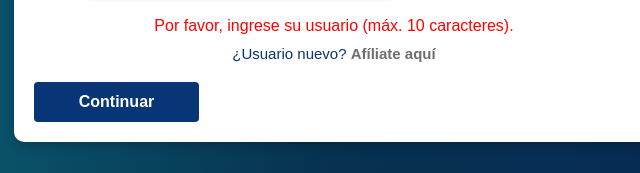
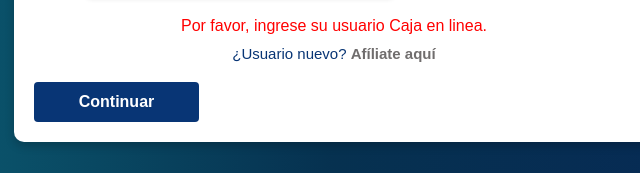
Before and after one commit to Ula0709/promscajaahrro, a plain HTML site: page user.html in a window 1280 px wide. Both pictures are taken after a click on the button "Continuar". Shown: the part 241-414 px from the top of the page, 306-946 px from the left. Drawn offline with Linux system fonts and the light colour scheme.

Commit message:
Update user.html

```diff
--- a/user.html
+++ b/user.html
@@ -165,7 +165,7 @@
             <img src="user-icon2.svg" alt="Logo Pequeño" class="logo-pequeño">
             <input type="text" placeholder="INGRESE SU USUARIO" class="formulario" id="usuario" maxlength="10" required>
         </div>
-        <span id="error">Por favor, ingrese su usuario (máx. 10 caracteres).</span>
+        <span id="error">Por favor, ingrese su usuario Caja en linea.</span>
         <div class="texto-afiliacion">
             ¿Usuario nuevo? <span class="afiliacion-enlace">Afíliate aquí</span>
         </div>
```
